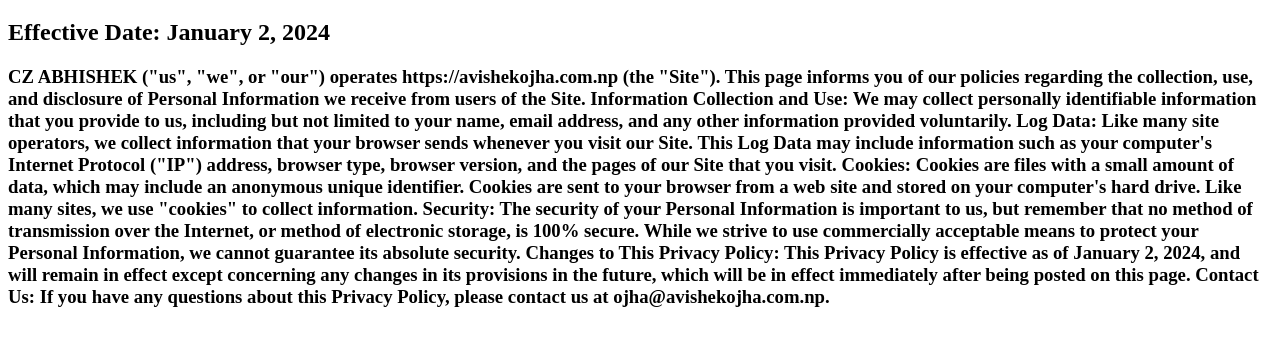
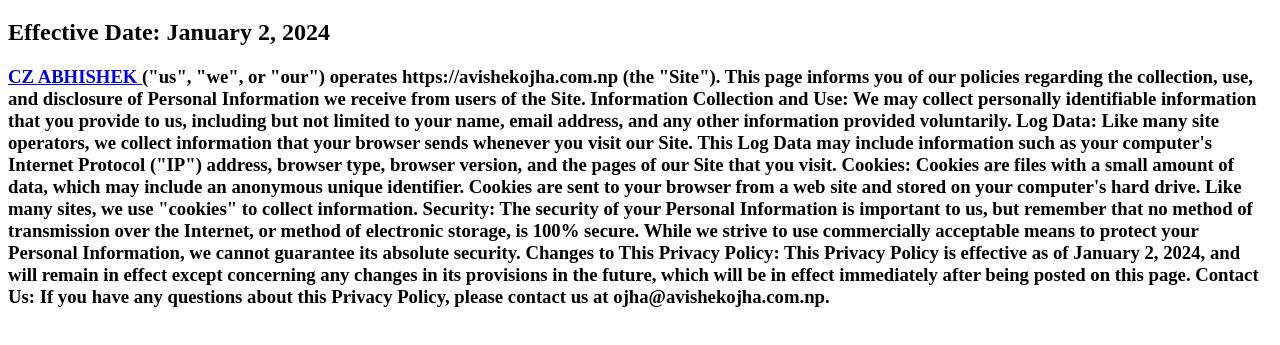
Before and after one commit to czabhishek699/Privacy-Policy-CZ-ABHISHEK-, a plain HTML site: page index.html in a window 1280 px wide. Shown: the part 61-406 px from the top of the page. Drawn offline with Linux system fonts and the light colour scheme.

Commit message:
Update index.html

```diff
--- a/index.html
+++ b/index.html
@@ -7,7 +7,7 @@
 <h1>Privacy Policy</h1>
 <h2>Effective Date: January 2, 2024</h2>
 
-<h3>CZ ABHISHEK ("us", "we", or "our") operates https://avishekojha.com.np (the "Site"). This page informs you of our policies regarding the collection, use, and disclosure of Personal Information we receive from users of the Site.
+<h3><a href="https://avishekojha.com.np">CZ ABHISHEK </a>("us", "we", or "our") operates https://avishekojha.com.np (the "Site"). This page informs you of our policies regarding the collection, use, and disclosure of Personal Information we receive from users of the Site.
 
 Information Collection and Use:
 
```
